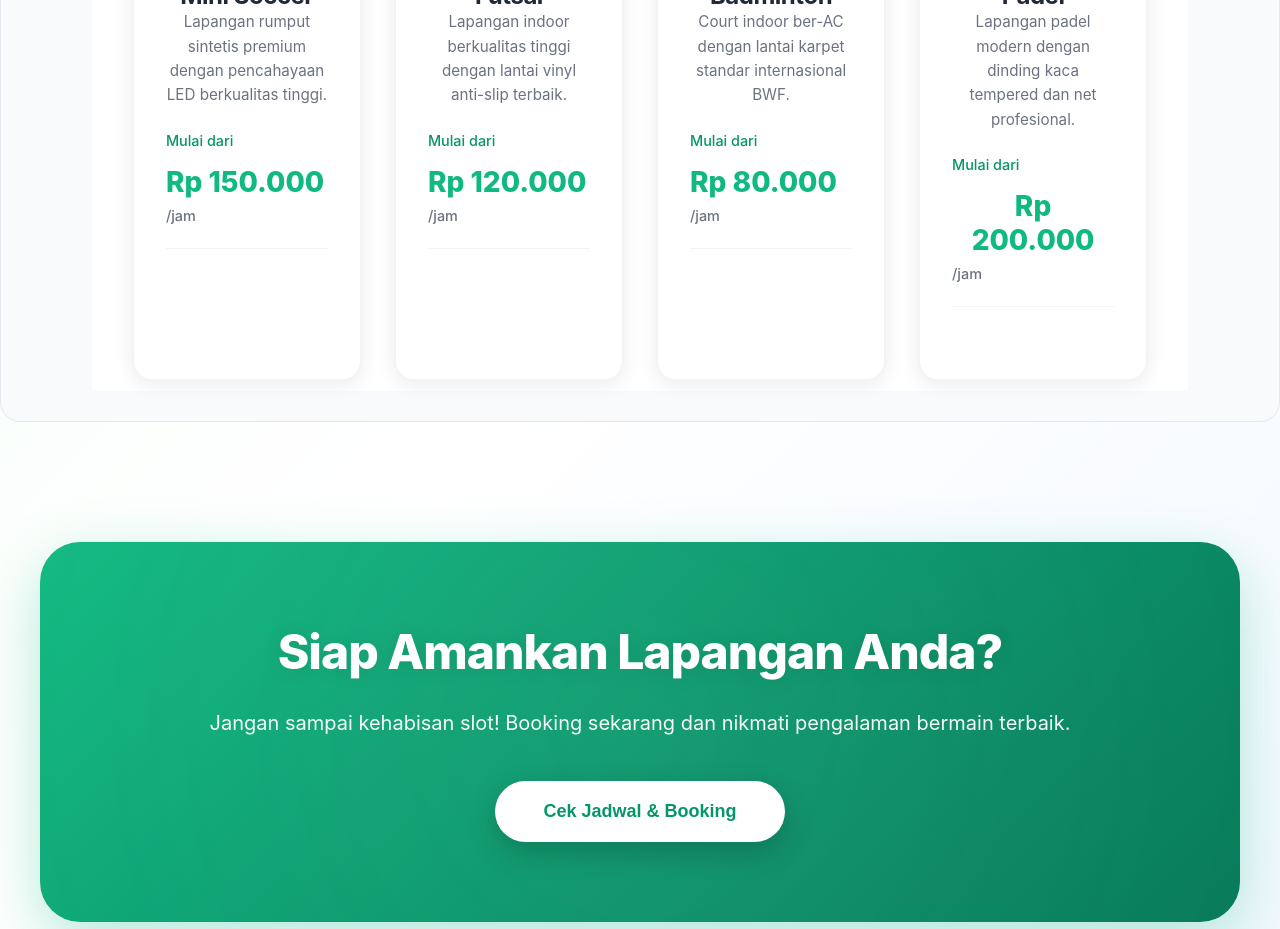
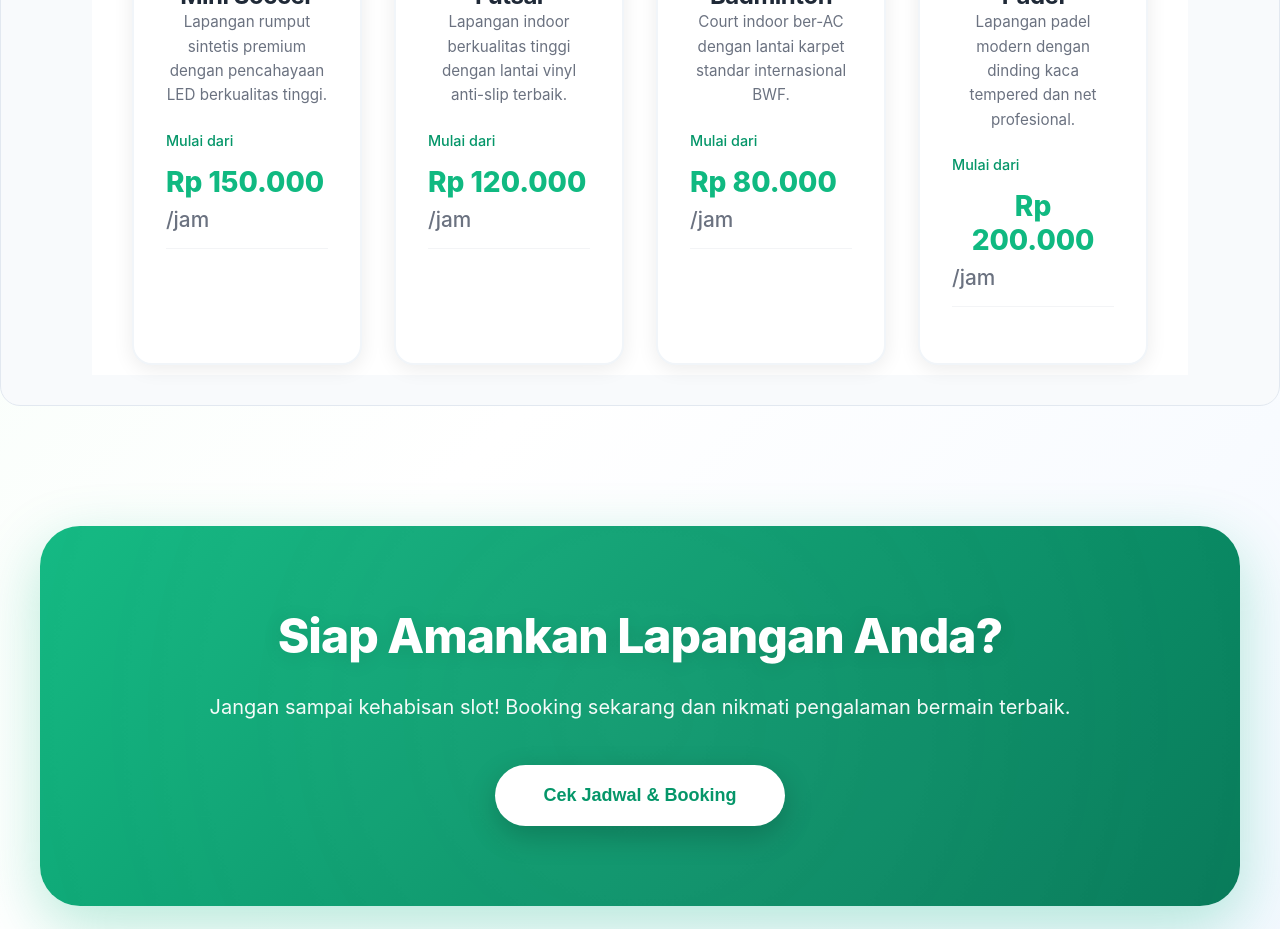
Before and after one commit to muhammadsyukri19/milanosport, a React (Vite) app: page / in a window 1280 px wide. Shown: the part 2540-3469 px from the top of the page. Built offline with nearby package versions, Linux system fonts and the light colour scheme.

Commit message:
fix: perbaiki baris

```diff
--- a/src/components/common/Navbar.tsx
+++ b/src/components/common/Navbar.tsx
@@ -6,28 +6,22 @@ export const Navbar: React.FC = () => {
   const [isOpen, setIsOpen] = useState(false);
   const [isVisible, setIsVisible] = useState(true);
   const [lastScrollY, setLastScrollY] = useState(0);
+  const [isLoggedIn, setIsLoggedIn] = useState(false); // ⬅️ dummy login state
   const location = useLocation();
 
   useEffect(() => {
     const controlNavbar = () => {
       const currentScrollY = window.scrollY;
-
       if (currentScrollY > lastScrollY && currentScrollY > 10) {
-        // Scrolling down & past threshold
         setIsVisible(false);
       } else {
-        // Scrolling up
         setIsVisible(true);
       }
-
       setLastScrollY(currentScrollY);
     };
 
     window.addEventListener("scroll", controlNavbar);
-
-    return () => {
-      window.removeEventListener("scroll", controlNavbar);
-    };
+    return () => window.removeEventListener("scroll", controlNavbar);
   }, [lastScrollY]);
 
   const isActive = (path: string) => {
@@ -54,7 +48,23 @@ export const Navbar: React.FC = () => {
           <Link to="/about" className={isActive("/about")}>
             Tentang Kami
           </Link>
-          <button className="login-button">Login</button>
+
+          {/* Kondisional: sebelum login => Login, sesudah login => Profil */}
+          {!isLoggedIn ? (
+            <button
+              className="login-button"
+              onClick={() => setIsLoggedIn(true)}
+            >
+              Login
+            </button>
+          ) : (
+            <button
+              className="login-button"
+              onClick={() => setIsLoggedIn(false)}
+            >
+              Profil
+            </button>
+          )}
         </div>
 
         <button className="mobile-menu" onClick={() => setIsOpen(!isOpen)}>
--- a/src/pages/Home.css
+++ b/src/pages/Home.css
@@ -745,7 +745,6 @@ body {
     "Roboto", "Oxygen", "Ubuntu", "Cantarell", sans-serif;
 }
 
-
 .section-title-feature {
   font-size: 3rem;
   font-weight: 800;
@@ -1074,8 +1073,8 @@ body {
   display: flex;
   align-items: baseline;
   gap: 0.5rem;
-  margin-bottom: 2rem;
-  padding-bottom: 1.5rem;
+  margin-bottom: 1rem;
+  padding-bottom: 1rem;
   border-bottom: 1px solid #f3f4f6;
 }
 
@@ -1096,7 +1095,7 @@ body {
 }
 
 .price-period {
-  font-size: 0.9rem;
+  font-size: 1.3rem;
   color: #6b7280;
   font-weight: 500;
   font-family: "Plus Jakarta Sans", -apple-system, BlinkMacSystemFont,
```
